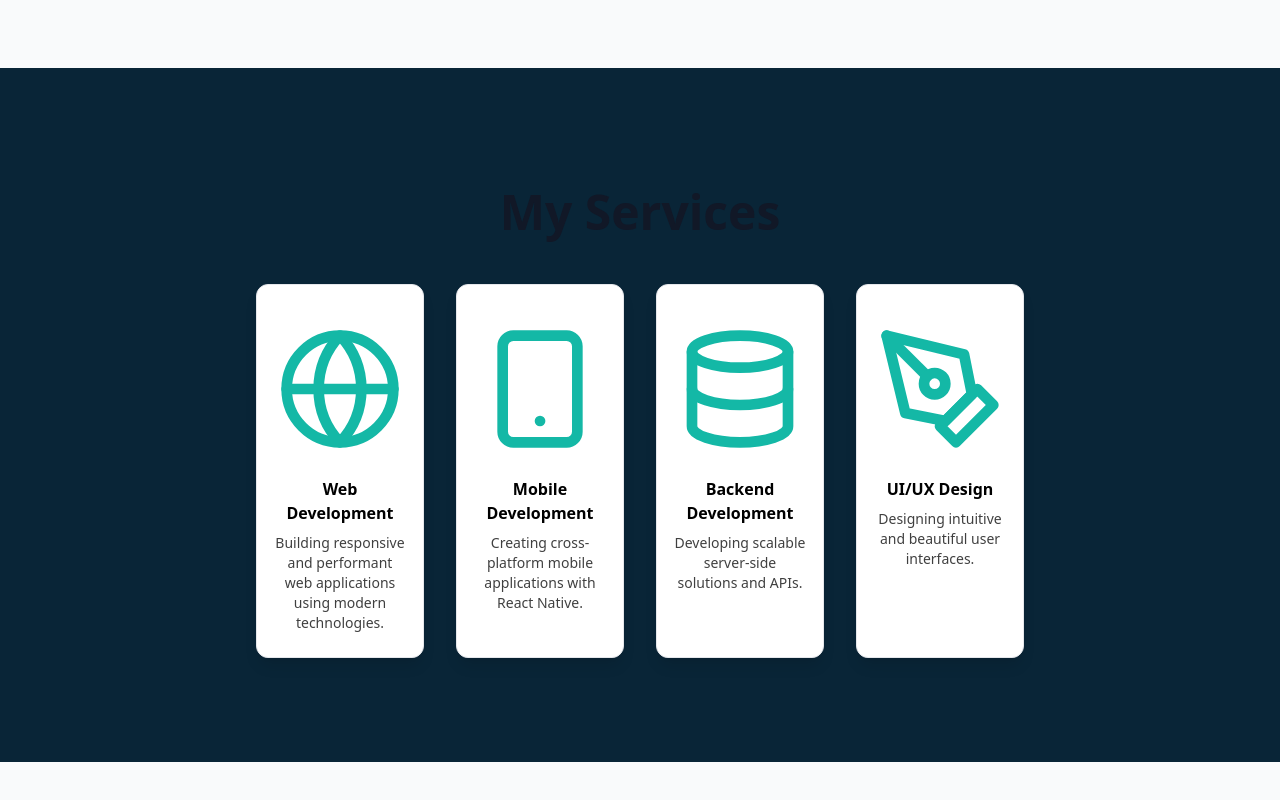
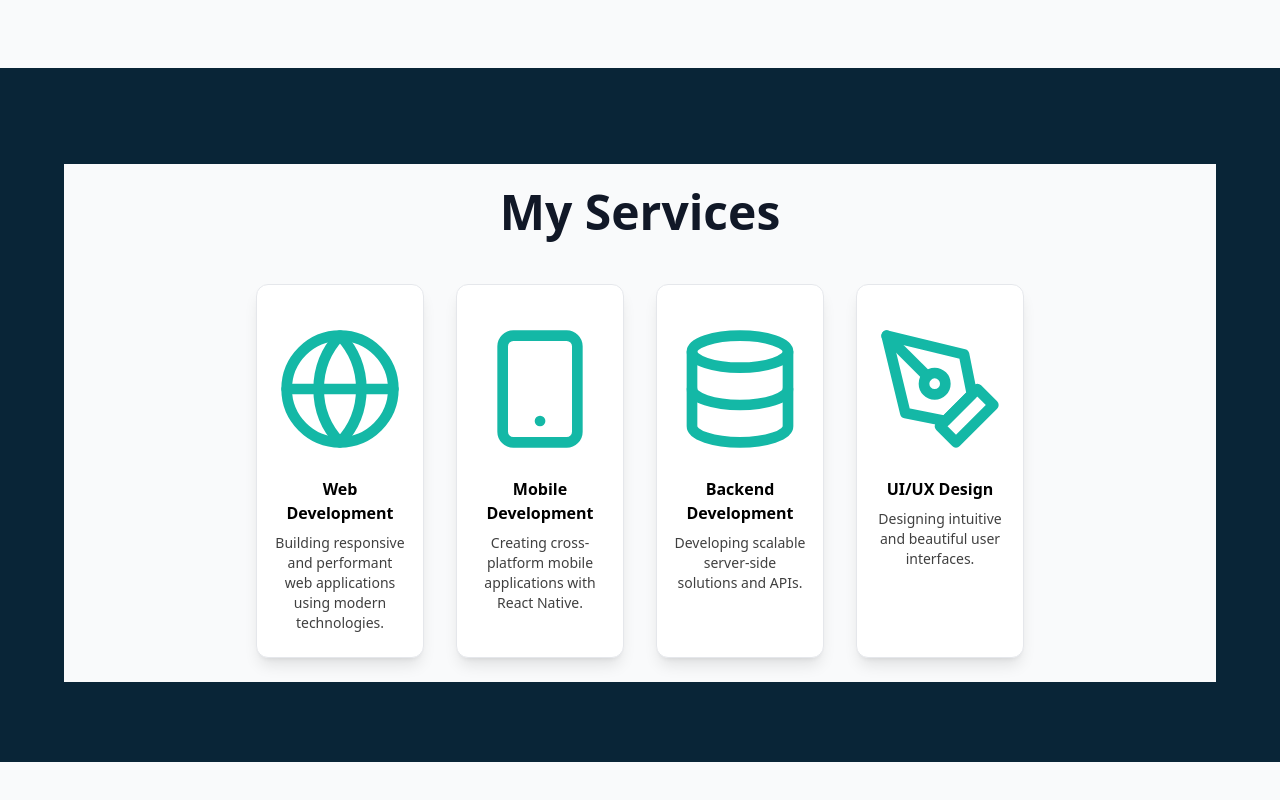
Before and after one commit to PathumRathnayaka/Portfolio_React, a React (Vite) app: page / in a window 1280 px wide. Shown: the part 1574-2374 px from the top of the page. Built offline with nearby package versions, Linux system fonts and the light colour scheme.

Commit message:
update theme

```diff
--- a/src/components/Services.tsx
+++ b/src/components/Services.tsx
@@ -26,7 +26,7 @@ const services = [
 
 export default function Services() {
   return (
-    <div className="mx-auto mt-24 mb-20 max-w-6xl text-center p-6 dark:bg-[#092537]">
+    <div className="mx-auto mt-24 mb-20 max-w-6xl text-center p-6  bg-gray-50 dark:bg-[#092537]">
       <h2 className=" mb-12 text-center text-4xl font-extrabold text-gray-900 dark:text-gray-200 sm:text-5xl">
         My Services
       </h2>
```
